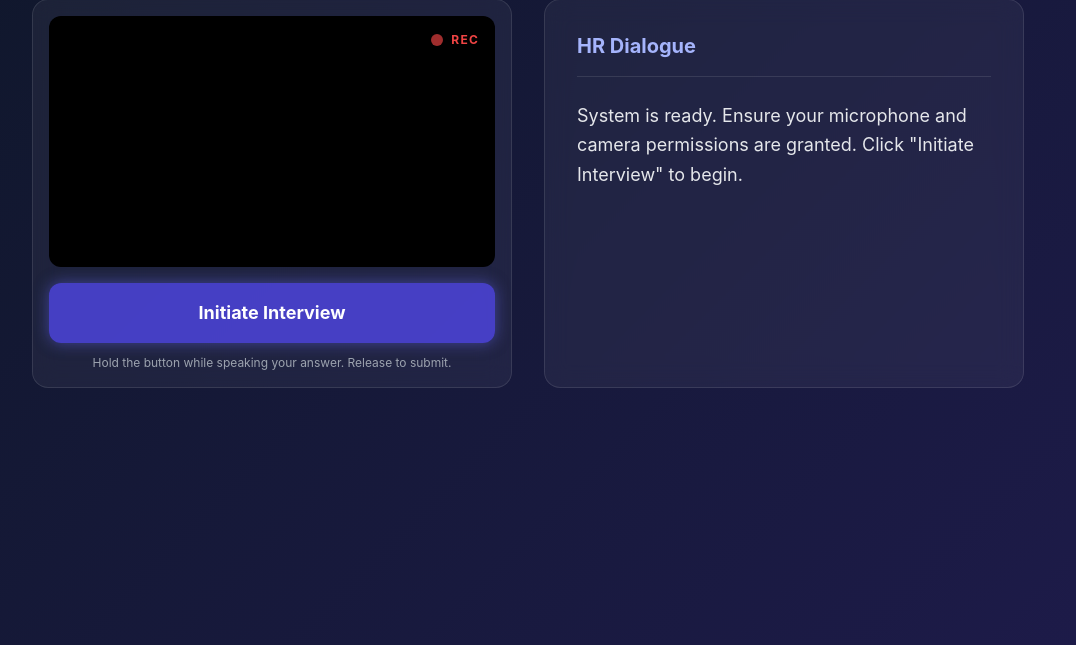
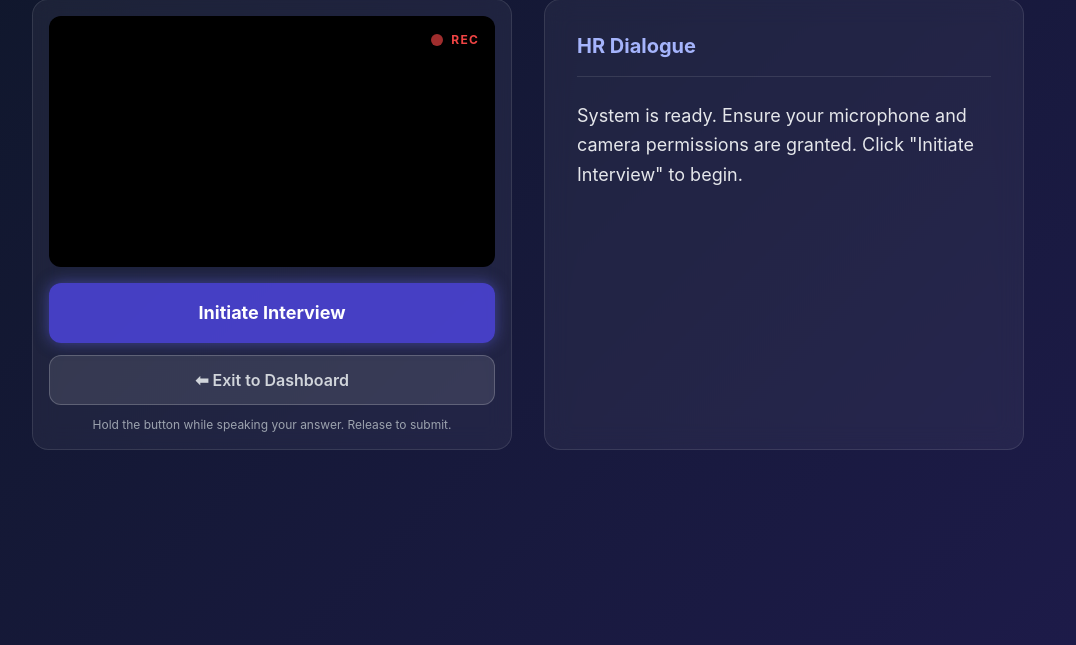
Before and after one commit to SaranshGolash/Voca.AI, a Flask app: page /interview in a window 1280 px wide. Shown: the part 97-742 px from the top of the page, without its empty margins (112-1188 px from the left). Run offline with Flask 3, Linux system fonts and the light colour scheme; a user stored in the database is signed in; data that the repository does not hold is empty; some libraries are stand-ins or nearby versions.

Commit message:
Added a back button to interview page to redirect to dashboard by terminating the interview

````diff
--- a/app.py
+++ b/app.py
@@ -131,7 +131,7 @@ def chat_api():
     system_prompt = """
     You are an expert AI HR Interviewer conducting a behavioral and technical interview for a Software Engineer position.
     Act like a real human HR professional. Ask ONE clear question at a time based on standard tech industry practices.
-    If the user has answered 5 questions in total, you MUST end the interview.
+    If the user has answered 5 questions in total, OR if the user asks to end or stop the interview early, you MUST end the interview immediately. When ending the interview, set is_finished to true and evaluate overall performance out of 100 based on the conversation so far.
     You must respond strictly in JSON format matching this schema:
     {
       "response": "Your spoken response acknowledging their answer, followed by your next question.",
@@ -146,7 +146,7 @@ def chat_api():
 
     prompt = f"{system_prompt}\n\nConversation so far:\n{conversation}\n\nHR Response (in JSON):"
 
-    model = genai.GenerativeModel('gemini-1.5-flash')
+    model = genai.GenerativeModel('gemini-3-flash-preview')
     try:
         response = model.generate_content(prompt)
         raw_text = response.text.strip().replace('```json', '').replace('```', '')
--- a/templates/interview.html
+++ b/templates/interview.html
@@ -25,9 +25,15 @@
     <!-- Push to Talk Interaction -->
     <button
       id="micBtn"
-      class="w-full py-4 bg-indigo-600/80 rounded-xl text-lg font-bold shadow-[0_0_15px_rgba(99,102,241,0.5)] transition hover:bg-indigo-500 active:scale-95 disabled:opacity-50 disabled:cursor-not-allowed"
+      class="w-full py-4 bg-indigo-600/80 rounded-xl text-lg font-bold shadow-[0_0_15px_rgba(99,102,241,0.5)] transition hover:bg-indigo-500 active:scale-95 disabled:opacity-50 disabled:cursor-not-allowed mb-3"
     >
       Initiate Interview
+    </button>
+    <button
+      id="endBtn"
+      class="w-full py-3 bg-white/10 hover:bg-white/20 text-gray-300 border border-white/20 rounded-xl text-base font-semibold transition active:scale-95 disabled:opacity-50 disabled:cursor-not-allowed"
+    >
+      ⬅ Exit to Dashboard
     </button>
     <p class="text-xs text-gray-400 mt-3 text-center">
       Hold the button while speaking your answer. Release to submit.
@@ -57,6 +63,7 @@
 <script>
   const webcam = document.getElementById("webcam");
   const micBtn = document.getElementById("micBtn");
+  const endBtn = document.getElementById("endBtn");
   const aiStatus = document.getElementById("aiStatus");
   const transcriptPreview = document.getElementById("transcriptPreview");
   const liveTranscript = document.getElementById("liveTranscript");
@@ -97,6 +104,30 @@
     liveTranscript.textContent = finalTranscript + interimTranscript;
   };
 
+  // End / Exit Button Logic
+  endBtn.addEventListener("click", () => {
+    if (!isStarted) {
+      window.location.href = "/dashboard";
+      return;
+    }
+    if (
+      !confirm(
+        "Are you sure you want to end the interview early and get your evaluation scorecard now?",
+      )
+    )
+      return;
+
+    window.speechSynthesis.cancel();
+    try {
+      recognition.stop();
+    } catch (e) {}
+
+    endBtn.disabled = true;
+    sendToAI(
+      "I would like to end the interview right now. Please conclude our session immediately, set is_finished to true, and provide my final score and feedback based on our answers so far.",
+    );
+  });
+
   // Push-to-Talk Logic
   const startListening = (e) => {
     e.preventDefault();
@@ -105,6 +136,9 @@
     if (!isStarted) {
       // First interaction
       isStarted = true;
+      endBtn.textContent = "⏹️ End Interview Early";
+      endBtn.className =
+        "w-full py-3 bg-red-500/20 hover:bg-red-500/30 text-red-300 border border-red-500/40 rounded-xl text-base font-semibold shadow-[0_0_15px_rgba(239,68,68,0.2)] transition active:scale-95 disabled:opacity-50 disabled:cursor-not-allowed";
       sendToAI("Hello, I am ready to begin the interview.");
       return;
     }
@@ -144,6 +178,7 @@
   // 3. API Communication & Text-to-Speech
   function sendToAI(answer) {
     micBtn.disabled = true;
+    endBtn.disabled = true;
     micBtn.textContent = "HR is evaluating...";
     aiStatus.innerHTML =
       '<span class="animate-pulse">Analyzing response...</span>';
@@ -166,6 +201,7 @@
           if (data.is_finished) {
             aiStatus.innerHTML = `<div class="text-emerald-400 font-bold mb-2">Interview Complete. Score: ${data.score}/100</div><div class="text-sm text-gray-300">${data.feedback}</div>`;
             micBtn.style.display = "none";
+            endBtn.style.display = "none";
             transcriptPreview.classList.add("hidden");
             setTimeout(() => {
               window.location.href = "/dashboard";
@@ -173,6 +209,7 @@
           } else {
             micBtn.textContent = "Hold to Speak";
             micBtn.disabled = false;
+            endBtn.disabled = false;
             transcriptPreview.classList.add("hidden");
           }
         };
````
